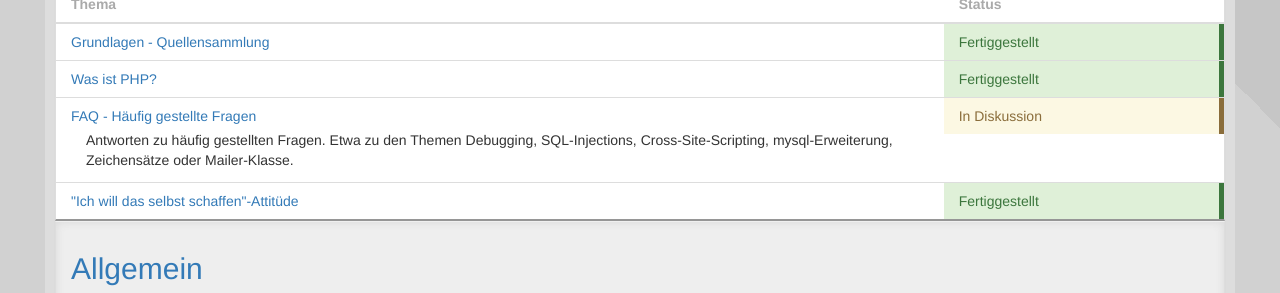
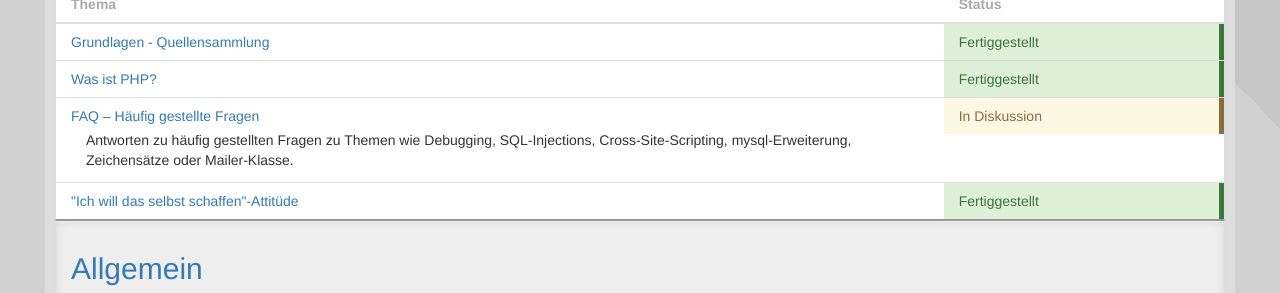
Before and after one commit to php-de/php-de.github.io, a Jekyll site: the page built from index.md, in a window 1280 px wide and 900 px high. Shown: the part 417-710 px from the top of the window. Built offline with Jekyll 4.4.1, drawn with Linux system fonts in a browser that asks for light colours; nearby versions of some CDN libraries.

Commit message:
FAQ: Kleine Fixes. description verbessert.

```diff
--- a/introduction/04_faq.md
+++ b/introduction/04_faq.md
@@ -1,25 +1,26 @@
 ---
 layout: guide
 
-permalink: /jumpto/faq/
-root: ../..
-title: "FAQ - Häufig gestellte Fragen"
-description: "Antworten zu häufig gestellten Fragen. Etwa zu den Themen Debugging, SQL-Injections, Cross-Site-Scripting, mysql-Erweiterung, Zeichensätze oder Mailer-Klasse."
-group: "Einführung"
-orderId: 4
+title:       "FAQ – Häufig gestellte Fragen"
+description: "Antworten zu häufig gestellten Fragen zu Themen wie Debugging, SQL-Injections, Cross-Site-Scripting, mysql-Erweiterung, Zeichensätze oder Mailer-Klasse."
+group:       "Einführung"
+orderId:     4
+permalink:   /jumpto/faq/
+root:        ../..
+entry-type:  in-discussion
+creator:     nikosch
 
-creator: nikosch
 author:
-    - name: nikosch
+    - name:    nikosch
       profile: 2314
 
-    - name: Manko10
+    - name:    Manko10
       profile: 1139
 
-    - name: mermshaus
+    - name:    mermshaus
       profile: 15041
 
-    - name: hausl
+    - name:    hausl
       profile: 21246
 
 inhalt:
```
Also changed, not shown: other parts of introduction/04_faq.md (+0 -3 lines).
